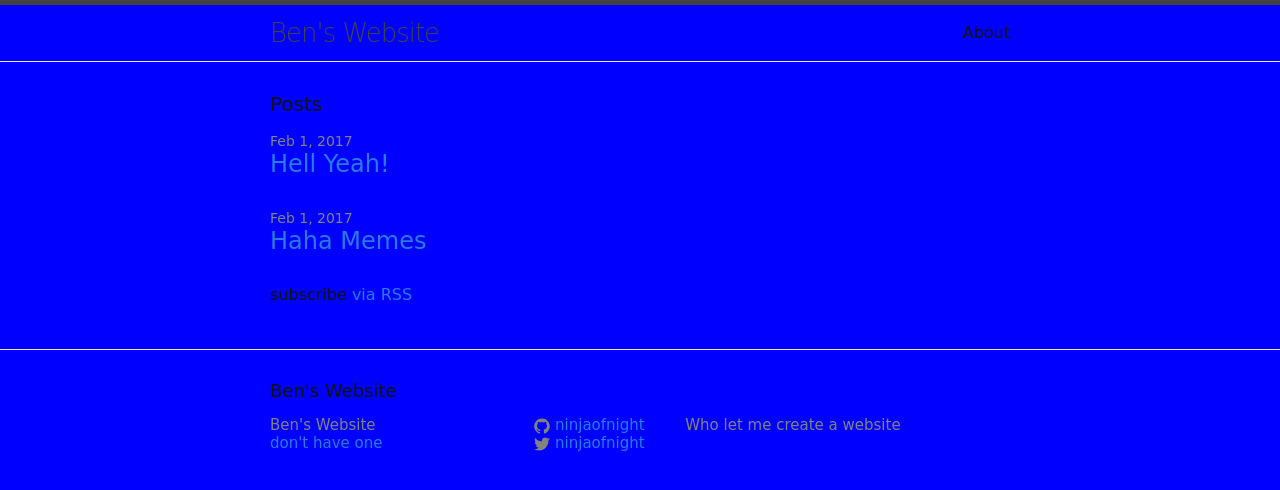
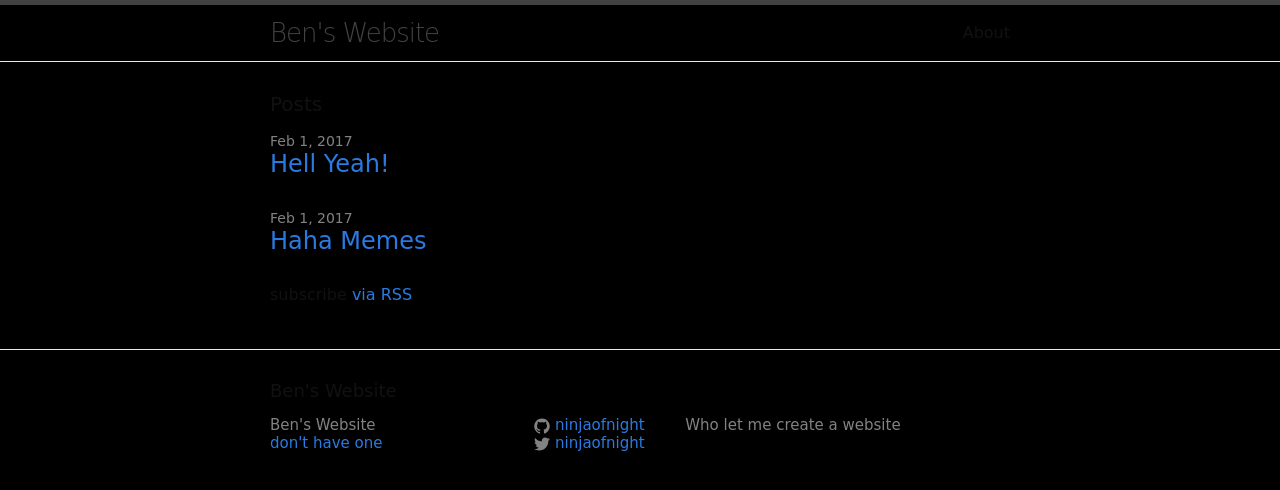
Before and after one commit to ninjaofnight/ninjaofnight.github.io, a Jekyll site: the page built from index.html, in a window 1280 px wide. Shown: the top 490 px of the page. Built offline with Jekyll 4.4.1, drawn with Linux system fonts in a browser that asks for light colours.

Commit message:
Update main.scss

```diff
--- a/css/main.scss
+++ b/css/main.scss
@@ -15,7 +15,7 @@ $base-line-height: 1.5;
 $spacing-unit:     30px;
 
 $text-color:       #111;
-$background-color: blue;
+$background-color: black;
 $brand-color:      #2a7ae2;
 
 $grey-color:       #828282;
```
